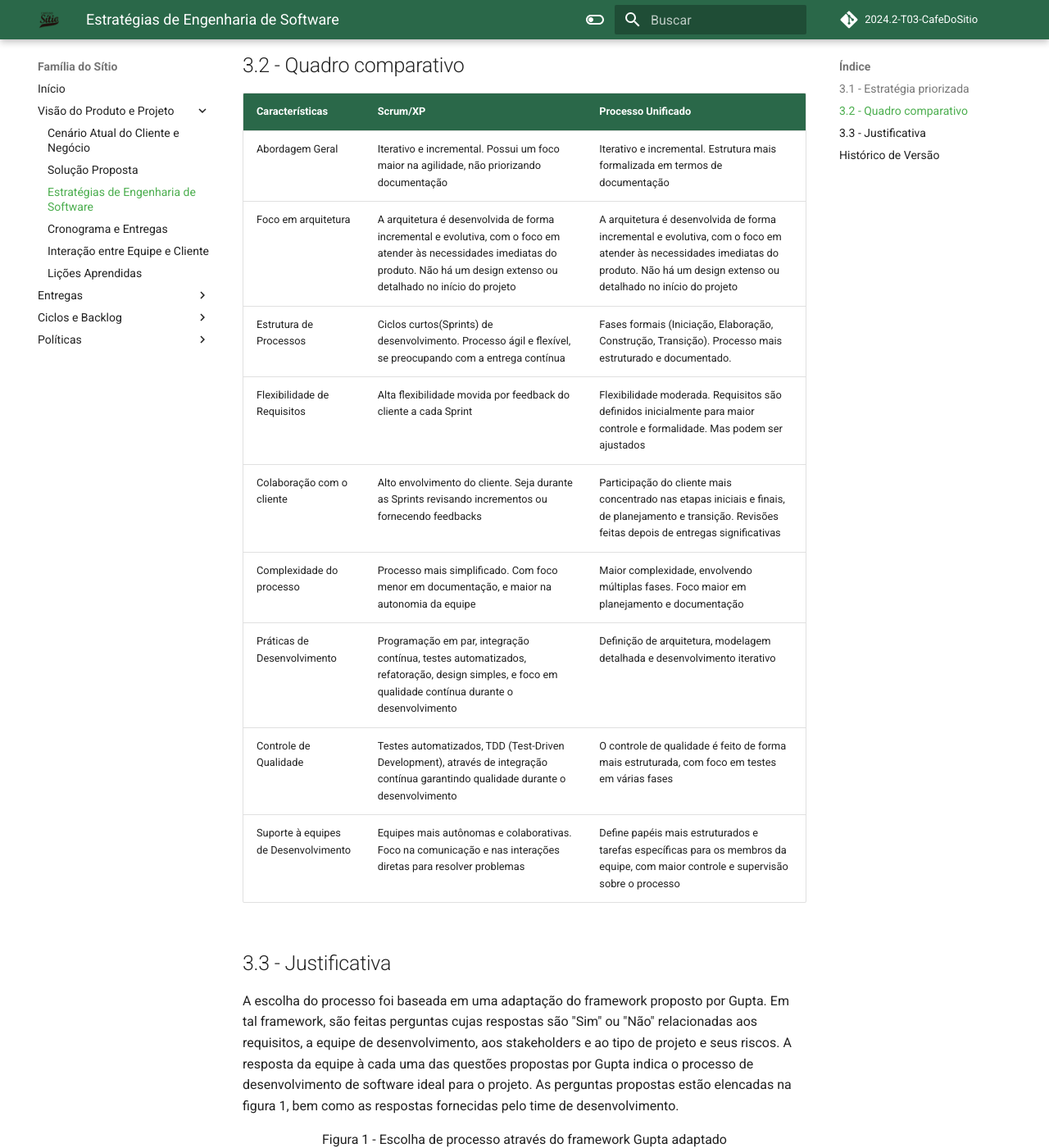
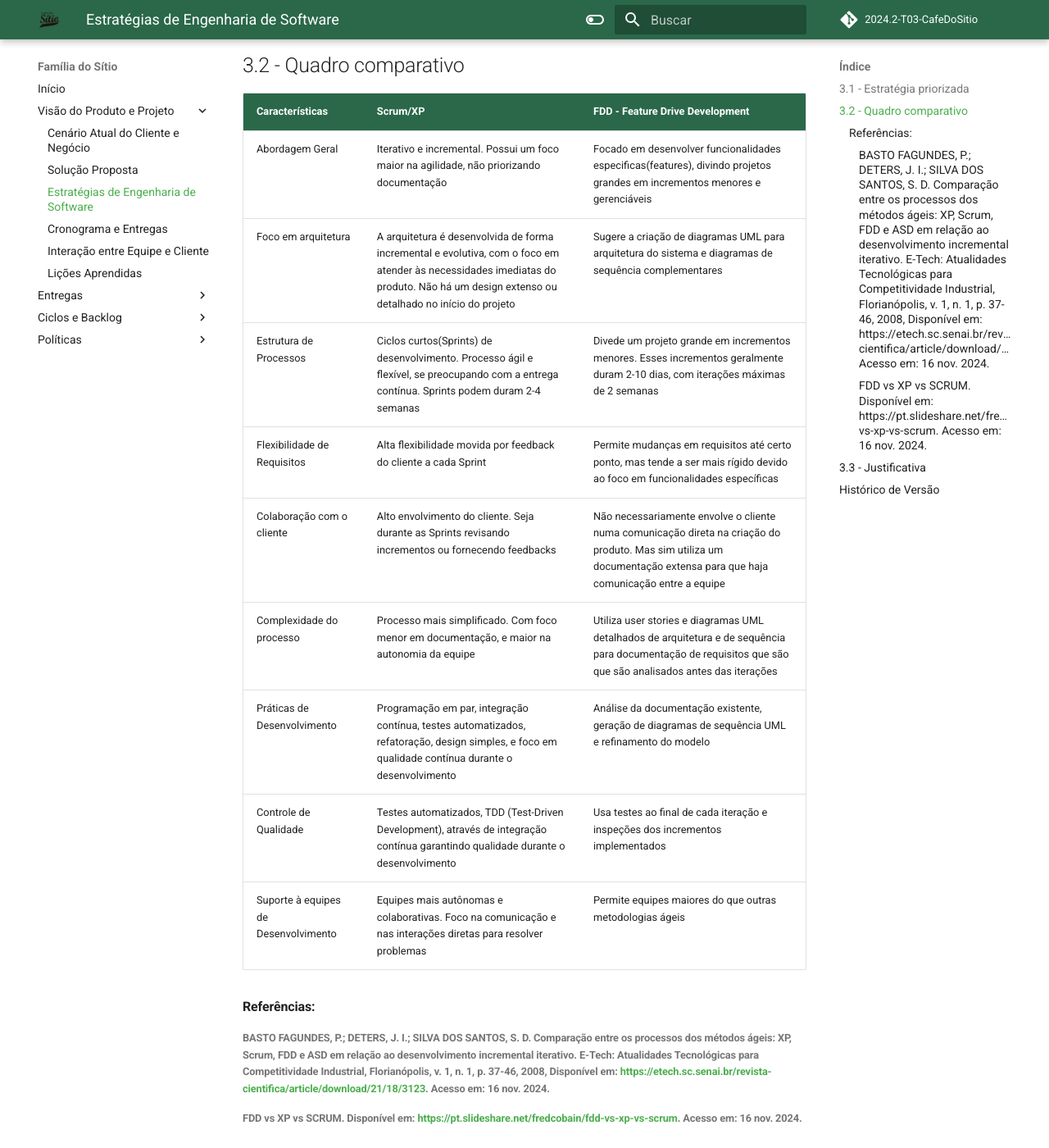
Before and after one commit to mdsreq-fga-unb/2024.2-T03-CafeDoSitio, an MkDocs documentation site: the page built from docs/sections/2-docPage/3-estrategiasEngSoftware.md, in a window 1280 px wide and 1400 px high, scrolled down 317 px. Shown: the whole window at 82% size. Built offline with MkDocs 1.6.1 and Material for MkDocs 9.7.7, drawn with Linux system fonts in a browser that asks for light colours; comment, search, counter and statistics services are not loaded.

Commit message:
docs: correcao do quadro comparativo e referencias

```diff
--- a/docs/sections/2-docPage/3-estrategiasEngSoftware.md
+++ b/docs/sections/2-docPage/3-estrategiasEngSoftware.md
@@ -9,17 +9,24 @@
 
 ##3.2 - Quadro comparativo
 
-Características     | Scrum/XP | Processo Unificado |
+Características     | Scrum/XP | FDD - Feature Drive Development|
 -------- | ------ | --------- |
-Abordagem Geral | Iterativo e incremental. Possui um foco maior na agilidade, não priorizando documentação | Iterativo e incremental. Estrutura mais formalizada em termos de documentação |
-Foco em arquitetura | A arquitetura é desenvolvida de forma incremental e evolutiva, com o foco em atender às necessidades imediatas do produto. Não há um design extenso ou detalhado no início do projeto | A arquitetura é desenvolvida de forma incremental e evolutiva, com o foco em atender às necessidades imediatas do produto. Não há um design extenso ou detalhado no início do projeto |
-Estrutura de Processos | Ciclos curtos(Sprints) de desenvolvimento. Processo ágil e flexível, se preocupando com a entrega contínua | Fases formais (Iniciação, Elaboração, Construção, Transição). Processo mais estruturado e documentado.
-Flexibilidade de Requisitos | Alta flexibilidade movida por feedback do cliente a cada Sprint| Flexibilidade moderada. Requisitos são definidos inicialmente para maior controle e formalidade. Mas podem ser ajustados
-Colaboração com o cliente | Alto envolvimento do cliente. Seja durante as Sprints revisando incrementos ou fornecendo feedbacks | Participação do cliente mais concentrado nas etapas iniciais e finais, de planejamento e transição. Revisões feitas depois de entregas significativas
-Complexidade do processo | Processo mais simplificado. Com foco menor em documentação, e maior na autonomia da equipe | Maior complexidade, envolvendo múltiplas fases. Foco maior em planejamento e documentação
-Práticas de Desenvolvimento |  Programação em par, integração contínua, testes automatizados, refatoração, design simples, e foco em qualidade contínua durante o desenvolvimento |Definição de arquitetura, modelagem detalhada e desenvolvimento iterativo
-Controle de Qualidade | Testes automatizados, TDD (Test-Driven Development), através de integração contínua garantindo qualidade durante o desenvolvimento | O controle de qualidade é feito de forma mais estruturada, com foco em testes em várias fases
-Suporte à equipes de Desenvolvimento | Equipes mais autônomas e colaborativas. Foco na comunicação e nas interações diretas para resolver problemas | Define papéis mais estruturados e tarefas específicas para os membros da equipe, com maior controle e supervisão sobre o processo
+Abordagem Geral | Iterativo e incremental. Possui um foco maior na agilidade, não priorizando documentação | Focado em desenvolver funcionalidades especificas(features), divindo projetos grandes em incrementos menores e gerenciáveis |
+Foco em arquitetura | A arquitetura é desenvolvida de forma incremental e evolutiva, com o foco em atender às necessidades imediatas do produto. Não há um design extenso ou detalhado no início do projeto | Sugere a criação de diagramas UML para arquitetura do sistema e diagramas de sequência complementares |
+Estrutura de Processos | Ciclos curtos(Sprints) de desenvolvimento. Processo ágil e flexível, se preocupando com a entrega contínua. Sprints podem duram 2-4 semanas | Divede um projeto grande em incrementos menores. Esses incrementos geralmente duram 2-10 dias, com iterações máximas de 2 semanas|
+Flexibilidade de Requisitos | Alta flexibilidade movida por feedback do cliente a cada Sprint | Permite mudanças em requisitos até certo ponto, mas tende a ser mais rígido devido ao foco em funcionalidades específicas
+Colaboração com o cliente | Alto envolvimento do cliente. Seja durante as Sprints revisando incrementos ou fornecendo feedbacks | Não necessariamente envolve o cliente numa comunicação direta na criação do produto. Mas sim utiliza um documentação extensa para que haja comunicação entre a equipe
+Complexidade do processo | Processo mais simplificado. Com foco menor em documentação, e maior na autonomia da equipe | Utiliza user stories e diagramas UML detalhados de arquitetura e de sequência para documentação de requisitos que são que são analisados antes das iterações
+Práticas de Desenvolvimento |  Programação em par, integração contínua, testes automatizados, refatoração, design simples, e foco em qualidade contínua durante o desenvolvimento | Análise da documentação existente, geração de diagramas de sequência UML e refinamento do modelo
+Controle de Qualidade | Testes automatizados, TDD (Test-Driven Development), através de integração contínua garantindo qualidade durante o desenvolvimento | Usa testes ao final de cada iteração e inspeções dos incrementos implementados
+Suporte à equipes de Desenvolvimento | Equipes mais autônomas e colaborativas. Foco na comunicação e nas interações diretas para resolver problemas | Permite equipes maiores do que outras metodologias ágeis
+
+####Referências:
+
+######BASTO FAGUNDES, P.; DETERS, J. I.; SILVA DOS SANTOS, S. D. Comparação entre os processos dos métodos ágeis: XP, Scrum, FDD e ASD em relação ao desenvolvimento incremental iterativo. E-Tech: Atualidades Tecnológicas para Competitividade Industrial, Florianópolis, v. 1, n. 1, p. 37-46, 2008, Disponível em: <https://etech.sc.senai.br/revista-cientifica/article/download/21/18/3123>. Acesso em: 16 nov. 2024.
+
+######FDD vs XP vs SCRUM. Disponível em: <https://pt.slideshare.net/fredcobain/fdd-vs-xp-vs-scrum>. Acesso em: 16 nov. 2024.
+
 
 ##3.3 - Justificativa
 
```
